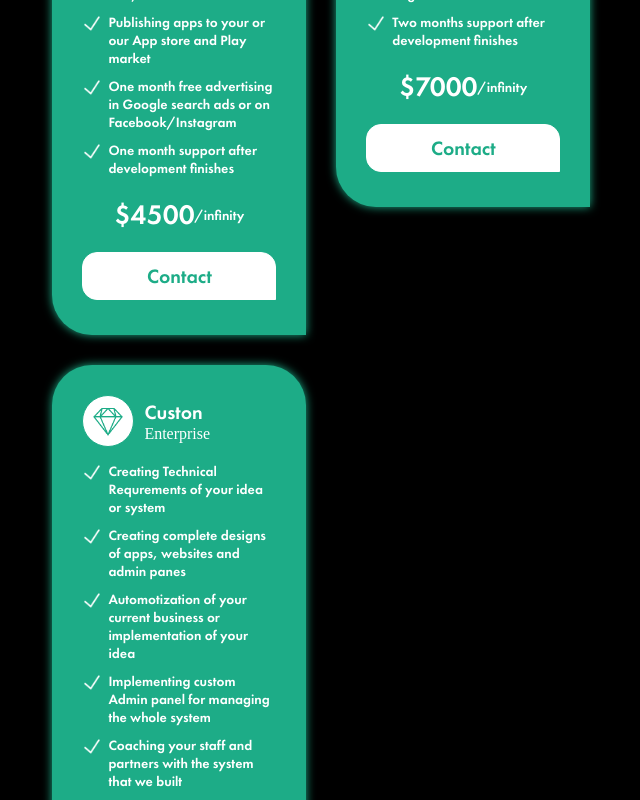
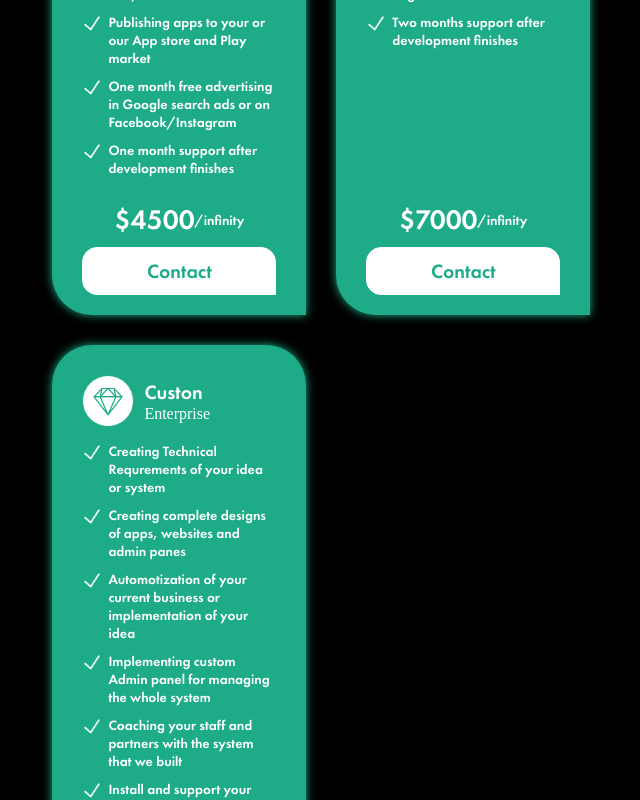
Before and after one commit to empire-soft-uz/Empire.uz, a React (Create React App) app: page / in a window 1280 px wide. Shown: the part 1060-1860 px from the top of the page, without its empty margins (178-818 px from the left). Built offline with nearby package versions, Linux system fonts and the light colour scheme; a web font is replaced by a local one.

Commit message:
rate card changed

```diff
--- a/src/components/OurProcess/OurProcess.module.css
+++ b/src/components/OurProcess/OurProcess.module.css
@@ -1,11 +1,11 @@
-.container{
+.container {
     position: relative;
     height: 100%;
     width: 100%;
     padding: 0 18%;
 }
 
-.header{
+.header {
     display: flex;
     align-items: center;
     justify-content: center;
@@ -13,18 +13,19 @@
     position: relative;
     z-index: 4;
 }
-.content{
+.content {
     width: 100%;
     overflow-x: scroll;
 }
-.cardsBox{
+.cardsBox {
     position: relative;
     display: flex;
     justify-content: space-between;
     min-width: 700px;
     padding: 10px 0;
+    gap: 10px;
 }
-.cards{
+.cards {
     display: flex;
     flex-direction: column;
     align-items: center;
@@ -33,56 +34,118 @@
     margin-top: 20px;
     /* background-color: aqua; */
 }
-.Count{
+.Count {
     color: #000;
     font-size: 45px;
-    -webkit-text-stroke: 0.5px #1DAC87;
+    -webkit-text-stroke: 0.5px #1dac87;
     font-family: "FuturaPTDemi" !important;
 }
-.line{
+.line {
     position: absolute;
-    width: 76%;
+    width: 72%;
     height: 4px;
-    background-color: #1DAC87;
-    left: 12%;
-    right: 12%;
+    background-color: #1dac87;
+    left: 14%;
+    right: 14%;
     top: 6px;
 }
-.dot{
+.dot {
     position: absolute;
     top: 2px;
     width: 12px;
     height: 12px;
     border-radius: 50%;
-    background-color: #1DAC87;
+    background-color: #1dac87;
 }
 @media (min-width: 120px) {
-    .container{
+    .container {
         padding: 0 5%;
     }
+    .cardsBox {
+        flex-direction: column;
+        align-items: center;
+        justify-content: center;
+        min-width: 100%;
     }
-@media (min-width: 576px){
+    .cards {
+        width: 100%;
     }
-@media(min-width: 767px){
-
+    .dot {
+        /* left: -10%;
+        top: 55%; */
+        display: none;
     }
-@media (min-width: 992px){
-.container{
+    .line {
+        display: none;
+        /* width: 4px;
+        height: 72%;
+        left: 3%;
+        top: 18%;
+        bottom: 8%; */
+    }
+}
+@media (min-width: 500px) {
+    .dot {
+        display: block;
+    }
+    .line {
+        display: block;
+    }
+    .cardsBox {
+        flex-direction: row;
+        align-items: flex-start;
+        min-width: 700px;
+        padding: 10px 0;
+    }
+    .cards {
+        width: 23%;
+    }
+    /*
+    .cards {
+        display: flex;
+        flex-direction: column;
+        align-items: center;
+        width: 23%;
+        gap: 6px;
+        margin-top: 20px;
+        position: relative;
+    }
+    .line {
+        position: absolute;
+        width: 76%;
+        height: 4px;
+        background-color: #1dac87;
+        left: 12%;
+        right: 12%;
+        top: 6px;
+    }
+    .dot {
+        position: absolute;
+        top: 2px;
+        width: 12px;
+        height: 12px;
+        border-radius: 50%;
+        background-color: #1dac87;
+    } */
+}
+@media (min-width: 767px) {
+}
+@media (min-width: 992px) {
+    .container {
         position: relative;
         height: 100%;
         padding: 0 10%;
     }
 
-.header{
+    .header {
         display: flex;
         align-items: center;
         justify-content: center;
         height: 15vh;
     }
 }
-@media (min-width: 1200px){
-.container{
+@media (min-width: 1200px) {
+    .container {
         padding: 0 18%;
     }
-
 }
--- a/src/components/RateCards/RateCards.module.css
+++ b/src/components/RateCards/RateCards.module.css
@@ -1,4 +1,4 @@
-.container{
+.container {
     display: flex;
     height: 100% !important;
     padding: 20px 18%;
@@ -6,105 +6,113 @@
     gap: 30px;
     flex-wrap: wrap;
 }
-.card{
+.card {
     width: 31%;
-    height: 100%;
+    min-height: 100%;
+    max-height: 100%;
     /* border: 1px solid grey; */
-    box-shadow: 0 0 10px #1DAC87;
+    box-shadow: 0 0 10px #1dac87;
     border-radius: 40px 40px 0 40px;
     padding: 30px 30px 20px 30px;
-    background-color: #1DAC87;
+    background-color: #1dac87;
+    display: flex;
+    justify-content: space-between;
+    flex-direction: column;
+}
+.bottomBx {
+    width: 100%;
 }
 
-.rowItem{
+.rowItem {
     display: flex;
     align-items: center;
     gap: 10px;
 }
-.iconBox{
+.iconBox {
     display: flex;
-    border: 1px solid #1DAC87;
+    border: 1px solid #1dac87;
     border-radius: 50%;
     align-items: center;
     position: relative;
     padding: 10px;
     background-color: #fff;
 }
-.img{
+.img {
     width: 30px;
     height: 30px;
     object-fit: contain;
 }
-.textBox{
+.textBox {
     display: flex;
     flex-direction: column;
 }
 
-.infoBox{
+.infoBox {
     display: flex;
     flex-direction: column;
     padding: 15px 0;
     gap: 10px;
 }
-.item{
+.item {
     display: flex;
     gap: 6px;
 }
 
-.btn{
+.btn {
     background-color: #fff;
     border: 1px solid #fff;
-    color: #1DAC87;
+    color: #1dac87;
     font-size: 20px;
     padding: 10px 0;
     border-radius: 15px 15px 0 15px;
     cursor: pointer;
     transition: 0.3s ease-in-out;
+    width: 100%;
 }
 
-.btn:hover{
+.btn:hover {
     background-color: transparent;
     color: #fff;
 }
 
-.priceBox{
+.priceBox {
     display: flex;
     justify-content: center;
     align-items: center;
 }
 
 @media (min-width: 120px) {
-    .container{
+    .container {
         padding: 50px 5% 20px 5%;
     }
-    .card{
+    .card {
         width: 100%;
     }
 }
 
-@media(min-width: 576px) {
-    .container{
+@media (min-width: 576px) {
+    .container {
         padding: 20px 10%;
     }
 }
 
 @media (min-width: 767px) {
-    .card{
-        width: 48%;
+    .card {
+        width: 47%;
     }
 }
 
-@media(min-width: 992px){
-    .container{
+@media (min-width: 992px) {
+    .container {
         padding: 20px 10%;
     }
 }
 
 @media (min-width: 1200px) {
-    .container{
+    .container {
         padding: 20px 18%;
     }
-    .card{
+    .card {
         width: 31%;
     }
 }
--- a/src/components/RateCards/RateCards.tsx
+++ b/src/components/RateCards/RateCards.tsx
@@ -1,14 +1,14 @@
-import React, { useEffect } from 'react'
-import styles from "./RateCards.module.css"
-import { RateData } from '../../utils/dateBase';
-import Text from '../Text/Text';
-import { COLORS } from '../../utils/color';
-import { ASSETS } from '../../utils/assetsRequires';
-import Button from '../Button/Button';
+import React, { useEffect } from "react";
+import styles from "./RateCards.module.css";
+import { RateData } from "../../utils/dateBase";
+import Text from "../Text/Text";
+import { COLORS } from "../../utils/color";
+import { ASSETS } from "../../utils/assetsRequires";
+import Button from "../Button/Button";
 import AOS from "aos";
 import "aos/dist/aos.css";
-import useRootStore from '../../Hooks/useRootStore';
-import { observer } from 'mobx-react-lite';
+import useRootStore from "../../Hooks/useRootStore";
+import { observer } from "mobx-react-lite";
 
 const RateCards = () => {
     useEffect(() => {
@@ -21,43 +21,82 @@ const RateCards = () => {
         show("writeToDev");
         setServiceSendMessage(name, "job");
         if (visiable.writeToDev === true)
-        document.body.style.overflow = "hidden"
+            document.body.style.overflow = "hidden";
     };
     return (
         <div className={styles.container}>
             {RateData.map((item, index) => {
                 return (
-                <div className={styles.card} key={index} data-aos="fade-up"
-                data-aos-duration="1500">
+                    <div
+                        className={styles.card}
+                        key={index}
+                        data-aos="fade-up"
+                        data-aos-duration="1500"
+                    >
+                        <div>
                             <div className={styles.rowItem}>
                                 <div className={styles.iconBox}>
-                            <img className={styles.img} src={item.icon} />
+                                    <img
+                                        className={styles.img}
+                                        src={item.icon}
+                                    />
                                 </div>
                                 <div className={styles.textBox}>
-                            <Text text={item.title} textSize='twenty' />
-                            <Text text={item.name} textSize='sixteen' family="FuturaBook" />
+                                    <Text text={item.title} textSize="twenty" />
+                                    <Text
+                                        text={item.name}
+                                        textSize="sixteen"
+                                        family="FuturaBook"
+                                    />
                                 </div>
                             </div>
                             <div className={styles.infoBox}>
                                 {item.info.map((e, index) => {
                                     return (
                                         <div className={styles.item}>
-                                    <img width={20} height={20} src={ASSETS.check} alt="" />
-                                    <Text key={index} text={e.name} textSize={'fourteen'} />
+                                            <img
+                                                width={20}
+                                                height={20}
+                                                src={ASSETS.check}
+                                                alt=""
+                                            />
+                                            <Text
+                                                key={index}
+                                                text={e.name}
+                                                textSize={"fourteen"}
+                                            />
                                         </div>
-                            )
+                                    );
                                 })}
-                          <div className={styles.priceBox}>
-                            <Text margin='10px 0' textAlign={"center"} text={item.price} textSize={'twentyEight'} />
-                            <Text margin='10px 0' textAlign={"center"} text={`/${item.period}`} textSize={'fourteen'} />
-                          </div>
-                          <button onClick={() => OpenForm(item.title)} className={styles.btn}>Contact</button>
                             </div>
                         </div>
-              )
+                        <div className={styles.bottomBx}>
+                            <div className={styles.priceBox}>
+                                <Text
+                                    margin="10px 0"
+                                    textAlign={"center"}
+                                    text={item.price}
+                                    textSize={"twentyEight"}
+                                />
+                                <Text
+                                    margin="10px 0"
+                                    textAlign={"center"}
+                                    text={`/${item.period}`}
+                                    textSize={"fourteen"}
+                                />
+                            </div>
+                            <button
+                                onClick={() => OpenForm(item.title)}
+                                className={styles.btn}
+                            >
+                                Contact
+                            </button>
+                        </div>
+                    </div>
+                );
             })}
         </div>
-  )
-}
+    );
+};
 
-export default observer(RateCards)
+export default observer(RateCards);
```
Also changed, not shown: src/components/OurProcess/OurProcess.tsx (+35 -18 lines), src/screens/developers/Developers.module.css (+5 -5 lines), src/screens/developers/Developers.tsx (+48 -24 lines). Lines whose indentation alone changed are shown as unchanged.
